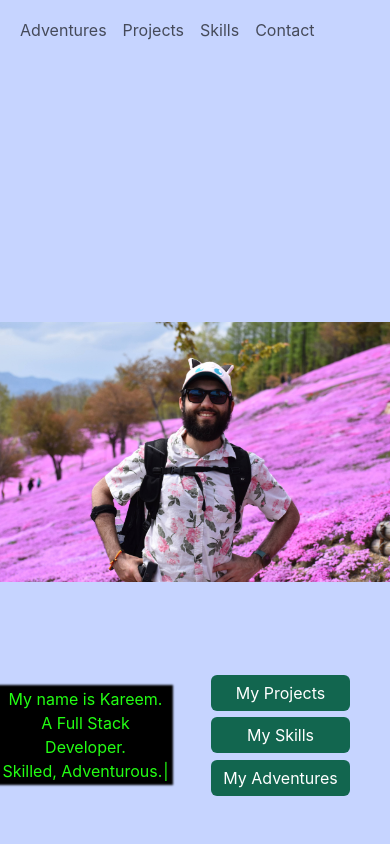
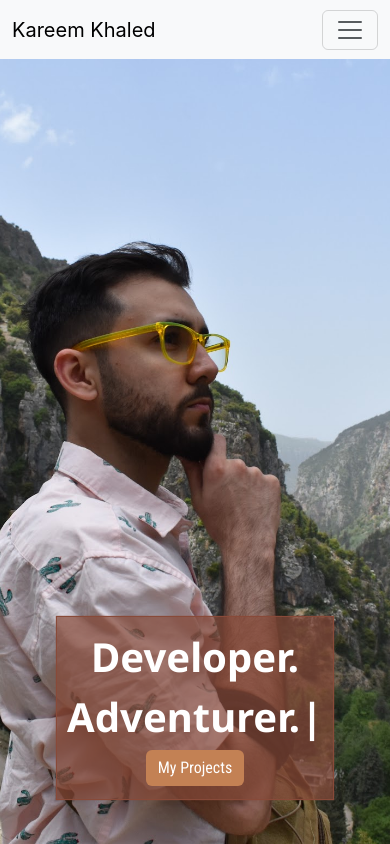
Before and after one commit to CSG55/kareem-portfolio, a React (Create React App) app in the folder kareem-portfolio/: page / in a window 390 px wide. Built offline with nearby package versions, Linux system fonts and the light colour scheme.

Commit message:
revamping design for main page - new img, blurb, and button fade-in. mobile+Desktop layouts

```diff
--- a/kareem-portfolio/src/components/NavBar.js
+++ b/kareem-portfolio/src/components/NavBar.js
@@ -1,21 +1,37 @@
 import Container from 'react-bootstrap/Container';
 import Nav from 'react-bootstrap/Nav';
 import Navbar from 'react-bootstrap/Navbar';
+import {NavDropdown} from "react-bootstrap";
 
 function NavBar() {
     return (
         <>
-            <Navbar data-bs-theme="light">
-                <Container>
-                    {/*<Navbar.Brand href="#home">Kareem</Navbar.Brand>*/}
-                    <Nav className="me-auto">
-                        <Nav.Link href="#home">Adventures</Nav.Link>
-                        <Nav.Link href="#features">Projects</Nav.Link>
-                        <Nav.Link href="#pricing">Skills</Nav.Link>
-                        <Nav.Link href="#contact">Contact</Nav.Link>
-                    </Nav>
+            {/*<Navbar  bg="light" data-bs-theme="light">*/}
+            {/*    <Container>*/}
+            {/*        <Navbar.Brand href="#home">Kareem Khaled</Navbar.Brand>*/}
+            {/*        <Nav className="ml-auto">*/}
+            {/*            <Nav.Link className="ml-auto" href="#home">Adventures</Nav.Link>*/}
+            {/*            <Nav.Link className="ml-auto" href="#features">Projects</Nav.Link>*/}
+            {/*            <Nav.Link className="ml-auto" href="#pricing">Skills</Nav.Link>*/}
+            {/*            <Nav.Link className="ml-auto" href="#contact">Contact</Nav.Link>*/}
+            {/*        </Nav>*/}
+            {/*    </Container>*/}
+            {/*</Navbar>*/}
+            <Navbar bg="light" data-bs-theme="light" expand="sm" className="bg-body-tertiary">
+                <Container className="bg-body-tertiary">
+                    <Navbar.Brand href="#home">Kareem Khaled</Navbar.Brand>
+                    <Navbar.Toggle aria-controls="basic-navbar-nav" />
+                    <Navbar.Collapse id="basic-navbar-nav">
+                        <Nav className="ms-auto">
+                            <Nav.Link className="ml-auto" href="#home">Adventures</Nav.Link>
+                            <Nav.Link className="ml-auto" href="#features">Projects</Nav.Link>
+                            <Nav.Link className="ml-auto" href="#pricing">Skills</Nav.Link>
+                            <Nav.Link className="ml-auto" href="#contact">Contact</Nav.Link>
+                        </Nav>
+                    </Navbar.Collapse>
                 </Container>
             </Navbar>
+
         </>
     );
 }
--- a/kareem-portfolio/src/components/PortfolioDashboard.js
+++ b/kareem-portfolio/src/components/PortfolioDashboard.js
@@ -2,22 +2,15 @@ import React from 'react';
 import {Col, Row} from "react-bootstrap";
 import Typewriter from 'typewriter-effect';
 
-const SummaryBlock = (name, content) =>
-    <span>
-        <strong> {name}: </strong> <span>{content}</span>
-    </span>
 
 function PortfolioDashboard() {
+
     return (
         <div className="portfolio-dashboard"
         >
             <Row className={'dashboard-footer-row'}>
-                <Col className={'d-flex justify-content-center'}>
-                    {/*<div style={{textAlign:'left'}}>*/}
-                    {/*    My name is Kareem.<br/>*/}
-                    {/*    A Full Stack Developer.<br/>*/}
-                    {/*    Skilled, Adventurous.*/}
-                    {/*</div>*/}
+                <Col className={'justify-content-center'}>
+                    <div className={'typewriter-container'}>
                         <Typewriter
                             options={{
                                 autoStart: true,
@@ -28,22 +21,14 @@ function PortfolioDashboard() {
                             }}
                             onInit={(typewriter) => {
                                 typewriter
-                                .typeString(`My name is Kareem.`)
+                                    .typeString(`<span>Developer.</span>`)
+                                    .pauseFor(500)
+                                    .typeString(`<br/><span>Adventurer.</span>`)
                                     .pauseFor(250)
-                                .typeString(`<br/>A Full Stack Developer.`)
-                                .pauseFor(250)
-                                .typeString(`<br/>Skilled, `)
-                                .pauseFor(500)
-                                .typeString(`Adventurous.`)
                                     .start()
                             }}
                         />
-                </Col>
-                <Col className={'d-flex justify-content-center'}>
-                    <div className={'btn-container'}>
-                        <button className='btn btn-primary'>My Projects</button>
-                        <button className='btn btn-primary'>My Skills</button>
-                        <button className='btn btn-primary'>My Adventures</button>
+                        <button id="profileBtnFadeIn" className='btn btn-primary'>My Projects</button>
                     </div>
                 </Col>
             </Row>
--- a/kareem-portfolio/src/styles/App.scss
+++ b/kareem-portfolio/src/styles/App.scss
@@ -17,14 +17,14 @@
 }
 
 .App-header {
-  background-color: #282c34;
-  min-height: 100vh;
-  display: flex;
-  flex-direction: column;
-  align-items: center;
-  justify-content: center;
-  font-size: calc(10px + 2vmin);
-  color: white;
+  //background-color: white;
+  //min-height: 100vh;
+  //display: flex;
+  //flex-direction: column;
+  //align-items: center;
+  //justify-content: center;
+  //font-size: calc(10px + 2vmin);
+  //color: white;
 }
 
 .App-link {
@@ -39,32 +39,37 @@
     transform: rotate(360deg);
   }
 }
+
 .portfolio-dashboard {
   height: 93%;
   background-repeat: no-repeat;
-  background-size: contain;
-  background-image: url('../../public/images/kareem-pic-hokkaido.jpg');
+  background-size: cover;
+  background-image: url('../../public/images/kareem_portfolio_main.jpeg');
   background-position: center;
   background-color: $background-theme;
 
   & .dashboard-footer-row {
+    width: 100%;
     position: absolute;
-    width: 100%;
     bottom: 45px;
     left: 0;
     right: 0;
+  }
+  @media (max-width: 992px) {
+    & .dashboard-footer-row {
+      --bs-gutter-x: 0;
+    }
+  }
+
+  @media (min-width: 992px) {
+    & .dashboard-footer-row {
+      bottom: 180px;
+    }
   }
 }
 
 .navbar{
   height:7%;
-  background-color: $background-theme!important;
-  //& a {
-  //  color: black!important;
-  //  &:active, :hover, :focus{
-  //    font-weight: bold!important;
-  //  }
-  //}
 }
 
 .btn-container{
--- a/kareem-portfolio/src/styles/buttons.scss
+++ b/kareem-portfolio/src/styles/buttons.scss
@@ -2,9 +2,9 @@
 
 .btn{
   margin: 0.2em;
-
+  font-family: 'Roboto Condensed', sans-serif;
   &.btn-primary {
-    background-color: $primary-green;
+    background-color: $caramel;
     border: $primary-green;
   }
   &:hover {
@@ -15,3 +15,18 @@
     background-color: $green-gray!important;
   }
 }
+
+#profileBtnFadeIn {
+  opacity: 0;
+  animation: fadein 1s;
+  animation-fill-mode: forwards;
+  animation-delay: 2.2s;
+}
+@keyframes fadein {
+  0% {
+    opacity: 0;
+  }
+  100% {
+    opacity: 1;
+  }
+}
--- a/kareem-portfolio/src/styles/index.scss
+++ b/kareem-portfolio/src/styles/index.scss
@@ -1,3 +1,6 @@
+@import url('https://fonts.googleapis.com/css?family=Noto+Sans:regular,bold,italic&subset=latin,latin-ext');
+@import url('https://fonts.googleapis.com/css?family=Roboto+Condensed:regular,bold,italic&subset=latin,latin-ext');
+
 @import 'variables';
 @import 'App';
 @import 'vendor';
--- a/kareem-portfolio/src/styles/variables.scss
+++ b/kareem-portfolio/src/styles/variables.scss
@@ -3,3 +3,6 @@ $primary-green: #12664F;
 $light-green: #307473;
 $turquoise: #7a82ab;
 $green-gray: #2dc2bd;
+
+$chestnut: #884A39;
+$caramel: #C38154;
--- a/kareem-portfolio/src/styles/vendor.scss
+++ b/kareem-portfolio/src/styles/vendor.scss
@@ -1,9 +1,28 @@
 @import 'variables';
 
-.Typewriter {
+.Typewriter.code-theme {
   background-color: black;
   color: #23ff13;
   width: fit-content;
-  box-shadow: 0px 0px 2px 2px black;
   margin: auto;
 }
+.Typewriter {
+  color: white;
+  margin: auto;
+}
+
+.Typewriter span {
+  font-size: 2.5rem;
+  font-family: 'Noto Sans', sans-serif;
+      font-weight: bold;
+}
+.typewriter-container{
+  width: 276px;
+  background:rgba(136, 74, 57, 0.7); /*$chestnut*/
+  box-shadow: 0 0 1px 1px $chestnut;
+  margin: auto;
+  padding: 10px;
+  @media (min-width: 992px) {
+    float: right;
+  }
+}
```
Also changed, not shown: kareem-portfolio/public/images/kareem_portfolio_main.jpeg (added). Lines whose indentation alone changed are shown as unchanged.
